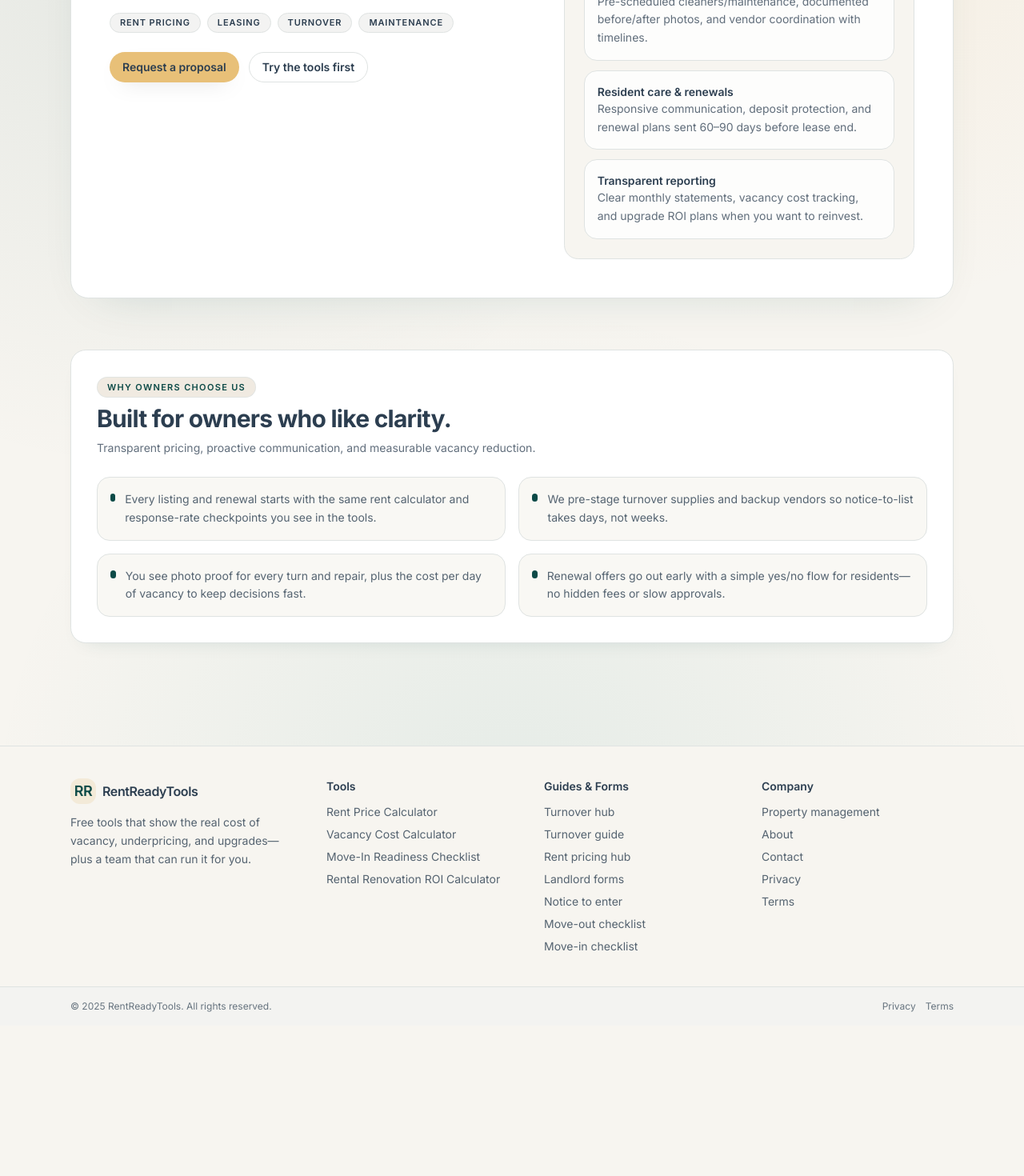
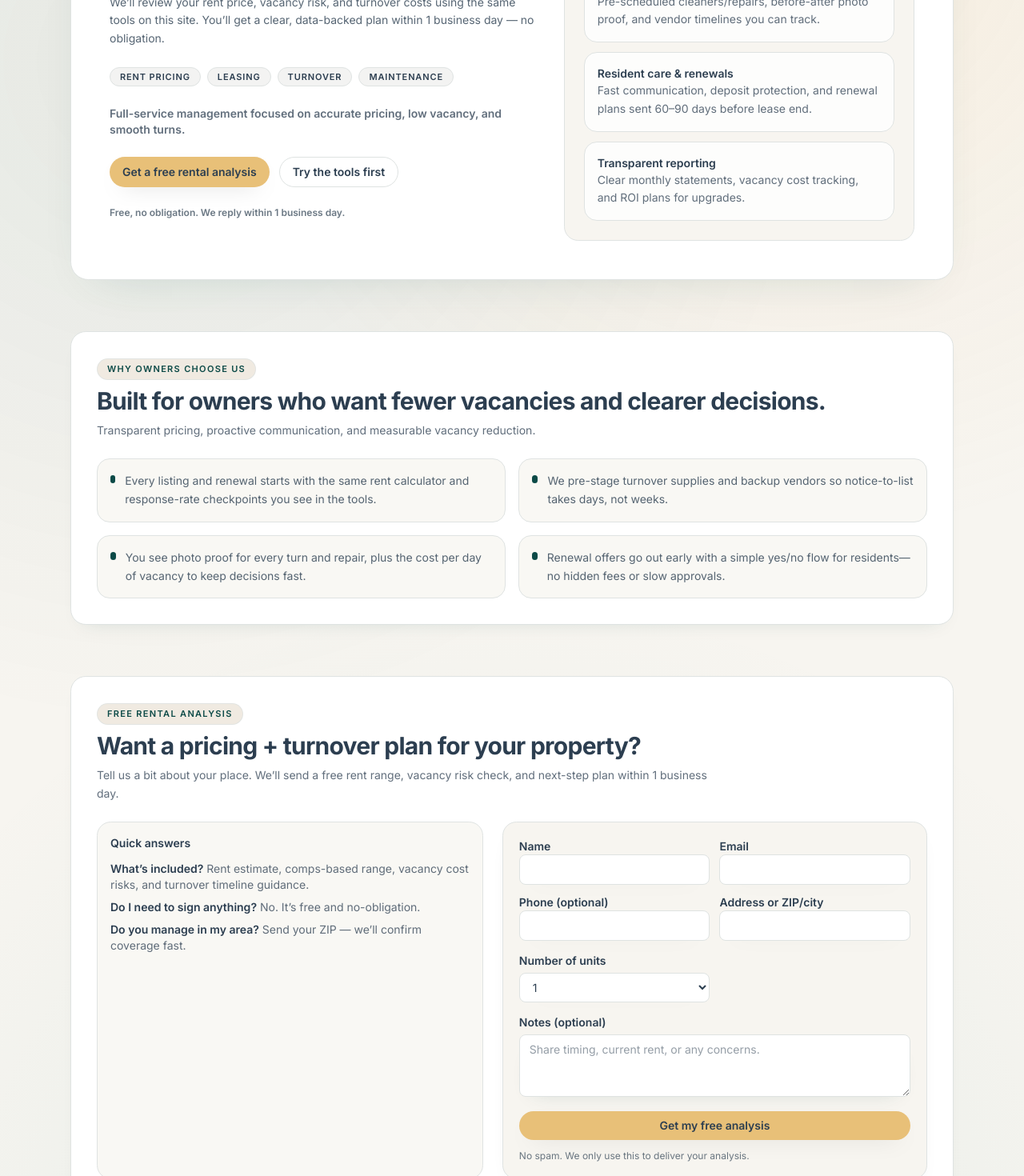
Before and after one commit to MarkTheCoderShark/rentreadytools, a Next.js app in the folder web/: page /property-management in a window 1280 px wide. Shown: the part 400-1870 px from the top of the page at 80% size. Before the commit the page ends 1682 px from the top, so only its background shows below. Built offline with nearby package versions, Linux system fonts and the light colour scheme.

Commit message:
Refine property management page with on-page rental analysis form

```diff
--- /dev/null
+++ b/web/src/app/property-management/form-section.tsx
@@ -0,0 +1,190 @@
+"use client";
+
+import React, { useRef, useState } from "react";
+import Link from "next/link";
+
+export default function FormSection() {
+  const formRef = useRef<HTMLFormElement | null>(null);
+  const nameRef = useRef<HTMLInputElement | null>(null);
+  const [formState, setFormState] = useState<"idle" | "submitting" | "success" | "error">("idle");
+  const [error, setError] = useState<string | null>(null);
+  const [formValues, setFormValues] = useState({
+    name: "",
+    email: "",
+    phone: "",
+    address: "",
+    units: "1",
+    notes: "",
+  });
+
+  const handleSubmit = async (e: React.FormEvent) => {
+    e.preventDefault();
+    if (!formValues.name || !formValues.email || !formValues.address) {
+      setError("Please fill name, email, and address/ZIP.");
+      return;
+    }
+    setError(null);
+    setFormState("submitting");
+    try {
+      const res = await fetch("/api/contact", {
+        method: "POST",
+        headers: { "Content-Type": "application/json" },
+        body: JSON.stringify({
+          name: formValues.name,
+          email: formValues.email,
+          phone: formValues.phone,
+          reason: "Free rental analysis",
+          message: `Address/ZIP: ${formValues.address}\nUnits: ${formValues.units}\nNotes: ${formValues.notes || "N/A"}`,
+          source: "property-management-page",
+        }),
+      });
+      if (!res.ok) throw new Error("Failed to send. Please try again.");
+      setFormState("success");
+    } catch (err) {
+      setError(err instanceof Error ? err.message : "Failed to send. Please try again.");
+      setFormState("error");
+    }
+  };
+
+  return (
+    <section
+      id="free-rental-analysis"
+      className="space-y-6 rounded-[1.2rem] border border-rr-border-gray bg-rr-surface-white p-6 shadow-[var(--shadow-soft)] md:p-8"
+    >
+      <div className="space-y-2">
+        <Eyebrow>FREE RENTAL ANALYSIS</Eyebrow>
+        <h2 className="text-2xl font-bold tracking-tight md:text-3xl">Want a pricing + turnover plan for your property?</h2>
+        <p className="max-w-3xl text-sm leading-relaxed text-rr-text-primary/75">
+          Tell us a bit about your place. We’ll send a free rent range, vacancy risk check, and next-step plan within 1 business day.
+        </p>
+      </div>
+      <div className="grid gap-6 md:grid-cols-[1fr_1.1fr]">
+        <div className="space-y-3 rounded-[1.1rem] border border-rr-border-gray bg-rr-surface-offwhite/70 p-4">
+          <p className="text-sm font-semibold text-rr-text-primary">Quick answers</p>
+          <ul className="space-y-2 text-sm text-rr-text-primary/75">
+            <li>
+              <strong className="font-semibold text-rr-text-primary">What’s included?</strong> Rent estimate, comps-based range, vacancy cost risks, and turnover timeline guidance.
+            </li>
+            <li>
+              <strong className="font-semibold text-rr-text-primary">Do I need to sign anything?</strong> No. It’s free and no-obligation.
+            </li>
+            <li>
+              <strong className="font-semibold text-rr-text-primary">Do you manage in my area?</strong> Send your ZIP — we’ll confirm coverage fast.
+            </li>
+          </ul>
+        </div>
+        <form
+          ref={formRef}
+          onSubmit={handleSubmit}
+          className="space-y-3 rounded-[1.1rem] border border-rr-border-gray bg-rr-surface-offwhite p-5 shadow-[var(--shadow-soft)]"
+        >
+          <div className="grid gap-3 md:grid-cols-2">
+            <TextField
+              ref={nameRef}
+              label="Name"
+              required
+              dataFocus
+              value={formValues.name}
+              onChange={(name) => setFormValues((prev) => ({ ...prev, name }))}
+            />
+            <TextField
+              label="Email"
+              required
+              type="email"
+              value={formValues.email}
+              onChange={(email) => setFormValues((prev) => ({ ...prev, email }))}
+            />
+            <TextField
+              label="Phone (optional)"
+              value={formValues.phone}
+              onChange={(phone) => setFormValues((prev) => ({ ...prev, phone }))}
+            />
+            <TextField
+              label="Address or ZIP/city"
+              required
+              value={formValues.address}
+              onChange={(address) => setFormValues((prev) => ({ ...prev, address }))}
+            />
+            <div>
+              <label className="text-sm font-semibold text-rr-text-primary">Number of units</label>
+              <select
+                className="mt-1 w-full rounded-lg border border-rr-border-gray bg-white px-3 py-2 text-sm text-rr-text-primary shadow-[var(--shadow-soft)] focus:border-rr-accent-darkteal focus:outline-none"
+                value={formValues.units}
+                onChange={(e) => setFormValues((prev) => ({ ...prev, units: e.target.value }))}
+                required
+              >
+                <option value="1">1</option>
+                <option value="2-4">2–4</option>
+                <option value="5-19">5–19</option>
+                <option value="20+">20+</option>
+              </select>
+            </div>
+            <div className="md:col-span-2">
+              <label className="text-sm font-semibold text-rr-text-primary">Notes (optional)</label>
+              <textarea
+                className="mt-1 w-full rounded-lg border border-rr-border-gray bg-white px-3 py-2 text-sm text-rr-text-primary shadow-[var(--shadow-soft)] focus:border-rr-accent-darkteal focus:outline-none"
+                rows={3}
+                value={formValues.notes}
+                onChange={(e) => setFormValues((prev) => ({ ...prev, notes: e.target.value }))}
+                placeholder="Share timing, current rent, or any concerns."
+              />
+            </div>
+          </div>
+          {error ? <p className="text-sm text-rr-status-alert">{error}</p> : null}
+          {formState === "success" ? (
+            <p className="text-sm font-semibold text-rr-text-primary">
+              Thanks — we’ve got it. Expect your analysis within 1 business day.
+            </p>
+          ) : (
+            <button
+              type="submit"
+              disabled={formState === "submitting"}
+              className="inline-flex w-full items-center justify-center rounded-full bg-rr-accent-gold px-4 py-2 text-sm font-semibold text-rr-text-primary shadow-[0_10px_28px_-16px_rgba(0,0,0,0.35)] transition hover:-translate-y-0.5 disabled:cursor-not-allowed disabled:opacity-70"
+            >
+              {formState === "submitting" ? "Sending..." : "Get my free analysis"}
+            </button>
+          )}
+          <p className="text-xs text-rr-text-primary/70">No spam. We only use this to deliver your analysis.</p>
+        </form>
+      </div>
+    </section>
+  );
+}
+
+function Eyebrow({ children }: { children: React.ReactNode }) {
+  return (
+    <span className="inline-flex items-center rounded-full border border-rr-border-gray/80 bg-rr-label-tan/40 px-3 py-1 text-[11px] font-semibold uppercase tracking-[0.12em] text-rr-accent-darkteal">
+      {children}
+    </span>
+  );
+}
+
+type TextFieldProps = {
+  label: string;
+  value: string;
+  onChange: (value: string) => void;
+  required?: boolean;
+  type?: string;
+  dataFocus?: boolean;
+};
+
+const TextField = React.forwardRef<HTMLInputElement, TextFieldProps>(
+  ({ label, value, onChange, required, type = "text", dataFocus }, ref) => {
+    return (
+      <label className="space-y-1 text-sm font-semibold text-rr-text-primary">
+        {label}
+        <input
+          ref={ref}
+          type={type}
+          required={required}
+          data-focus-first={dataFocus ? "true" : undefined}
+          value={value}
+          onChange={(e) => onChange(e.target.value)}
+          className="w-full rounded-lg border border-rr-border-gray bg-white px-3 py-2 text-sm text-rr-text-primary shadow-[var(--shadow-soft)] focus:border-rr-accent-darkteal focus:outline-none"
+        />
+      </label>
+    );
+  }
+);
+
+TextField.displayName = "TextField";
--- a/web/src/app/property-management/page.tsx
+++ b/web/src/app/property-management/page.tsx
@@ -1,10 +1,12 @@
 import type { Metadata } from "next";
 import Link from "next/link";
+import FormSection from "./form-section";
+import ScrollButton from "./scroll-button";
 
 export const metadata: Metadata = {
-  title: "Property Management for DIY Landlords | RentReadyTools",
+  title: "Property Management for Landlords | Free Rental Analysis",
   description:
-    "Turnovers, leasing, and rent collection handled for you. Property management that blends calculators, checklists, and a transparent team.",
+    "Get a free rental analysis with a data-backed rent estimate, vacancy risk check, and turnover plan. Full-service property management for landlords.",
 };
 
 const services = [
@@ -14,15 +16,15 @@ const services = [
   },
   {
     title: "Turnovers & maintenance",
-    detail: "Pre-scheduled cleaners/maintenance, documented before/after photos, and vendor coordination with timelines.",
+    detail: "Pre-scheduled cleaners/repairs, before-after photo proof, and vendor timelines you can track.",
   },
   {
     title: "Resident care & renewals",
-    detail: "Responsive communication, deposit protection, and renewal plans sent 60–90 days before lease end.",
+    detail: "Fast communication, deposit protection, and renewal plans sent 60–90 days before lease end.",
   },
   {
     title: "Transparent reporting",
-    detail: "Clear monthly statements, vacancy cost tracking, and upgrade ROI plans when you want to reinvest.",
+    detail: "Clear monthly statements, vacancy cost tracking, and ROI plans for upgrades.",
   },
 ];
 
@@ -39,13 +41,13 @@ export default function PropertyManagementPage() {
       <section className="overflow-hidden rounded-[1.4rem] border border-rr-border-gray bg-rr-surface-white shadow-[var(--shadow-card)]">
         <div className="relative grid gap-8 p-8 md:grid-cols-[1.1fr_0.9fr] md:p-12">
           <div className="space-y-6">
-            <Eyebrow>Property management</Eyebrow>
+            <Eyebrow>PROPERTY MANAGEMENT</Eyebrow>
             <h1 className="text-3xl font-semibold leading-tight tracking-tight md:text-4xl">
-              Pricing clarity, fast turnovers, and residents who stay longer.
+              Get a free rental analysis — then decide if you want us to run it for you.
             </h1>
             <p className="max-w-2xl text-sm leading-relaxed text-rr-text-primary/80">
-              We run the same calculators and checklists from this site—but we do the work for you. Expect responsive
-              communication, photo proof, and clear reporting.
+              We’ll review your rent price, vacancy risk, and turnover costs using the same tools on this site. You’ll get a
+              clear, data-backed plan within 1 business day — no obligation.
             </p>
             <div className="flex flex-wrap gap-2 text-xs font-semibold text-rr-text-primary/70">
               <Badge>Rent pricing</Badge>
@@ -53,20 +55,21 @@ export default function PropertyManagementPage() {
               <Badge>Turnover</Badge>
               <Badge>Maintenance</Badge>
             </div>
+            <p className="text-sm font-semibold text-rr-text-primary/75">
+              Full-service management focused on accurate pricing, low vacancy, and smooth turns.
+            </p>
             <div className="flex flex-wrap gap-3">
+              <ScrollButton targetId="free-rental-analysis">
+                Get a free rental analysis
+              </ScrollButton>
               <Link
-                href="/contact?reason=property-management&source=pm-page"
-                className="inline-flex items-center justify-center rounded-full bg-rr-accent-gold px-4 py-2 text-sm font-semibold text-rr-text-primary shadow-[0_10px_28px_-16px_rgba(0,0,0,0.35)] transition hover:-translate-y-0.5"
-              >
-                Request a proposal
-              </Link>
-              <Link
-                href="/tools/rent-estimate-calculator"
+                href="/tools"
                 className="inline-flex items-center justify-center rounded-full border border-rr-border-gray px-4 py-2 text-sm font-semibold text-rr-text-primary transition hover:-translate-y-0.5 hover:border-rr-accent-darkteal hover:text-rr-accent-darkteal"
               >
                 Try the tools first
               </Link>
             </div>
+            <p className="text-xs font-semibold text-rr-text-primary/70">Free, no obligation. We reply within 1 business day.</p>
           </div>
           <div className="space-y-4 rounded-[1.1rem] border border-rr-border-gray bg-rr-surface-offwhite p-6">
             <p className="text-sm font-semibold text-rr-text-primary">What we handle</p>
@@ -84,8 +87,10 @@ export default function PropertyManagementPage() {
 
       <section className="space-y-6 rounded-[1.2rem] border border-rr-border-gray bg-rr-surface-white p-6 shadow-[var(--shadow-soft)] md:p-8">
         <div className="space-y-2">
-          <Eyebrow>Why owners choose us</Eyebrow>
-          <h2 className="text-2xl font-bold tracking-tight md:text-3xl">Built for owners who like clarity.</h2>
+          <Eyebrow>WHY OWNERS CHOOSE US</Eyebrow>
+          <h2 className="text-2xl font-bold tracking-tight md:text-3xl">
+            Built for owners who want fewer vacancies and clearer decisions.
+          </h2>
           <p className="max-w-3xl text-sm leading-relaxed text-rr-text-primary/75">
             Transparent pricing, proactive communication, and measurable vacancy reduction.
           </p>
@@ -99,6 +104,8 @@ export default function PropertyManagementPage() {
           ))}
         </div>
       </section>
+
+      <FormSection />
     </main>
   );
 }
--- /dev/null
+++ b/web/src/app/property-management/scroll-button.tsx
@@ -0,0 +1,25 @@
+"use client";
+
+export default function ScrollButton({
+  targetId,
+  children,
+}: {
+  targetId: string;
+  children: React.ReactNode;
+}) {
+  return (
+    <button
+      onClick={() => {
+        const el = document.getElementById(targetId);
+        if (el) {
+          el.scrollIntoView({ behavior: "smooth", block: "start" });
+          const focusEl = el.querySelector<HTMLElement>("[data-focus-first='true']") || el.querySelector<HTMLElement>("input,textarea,select");
+          focusEl?.focus();
+        }
+      }}
+      className="inline-flex items-center justify-center rounded-full bg-rr-accent-gold px-4 py-2 text-sm font-semibold text-rr-text-primary shadow-[0_10px_28px_-16px_rgba(0,0,0,0.35)] transition hover:-translate-y-0.5"
+    >
+      {children}
+    </button>
+  );
+}
```
